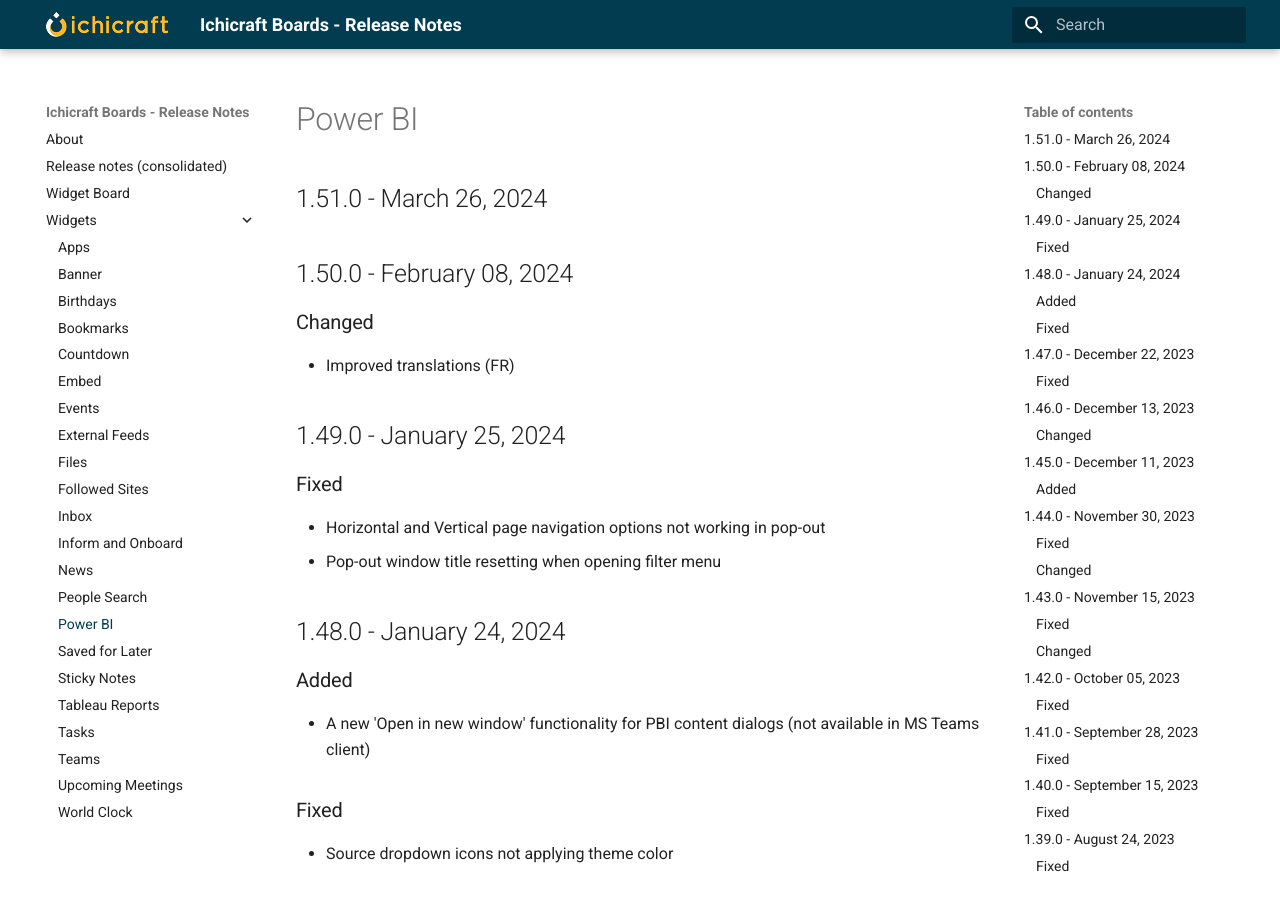
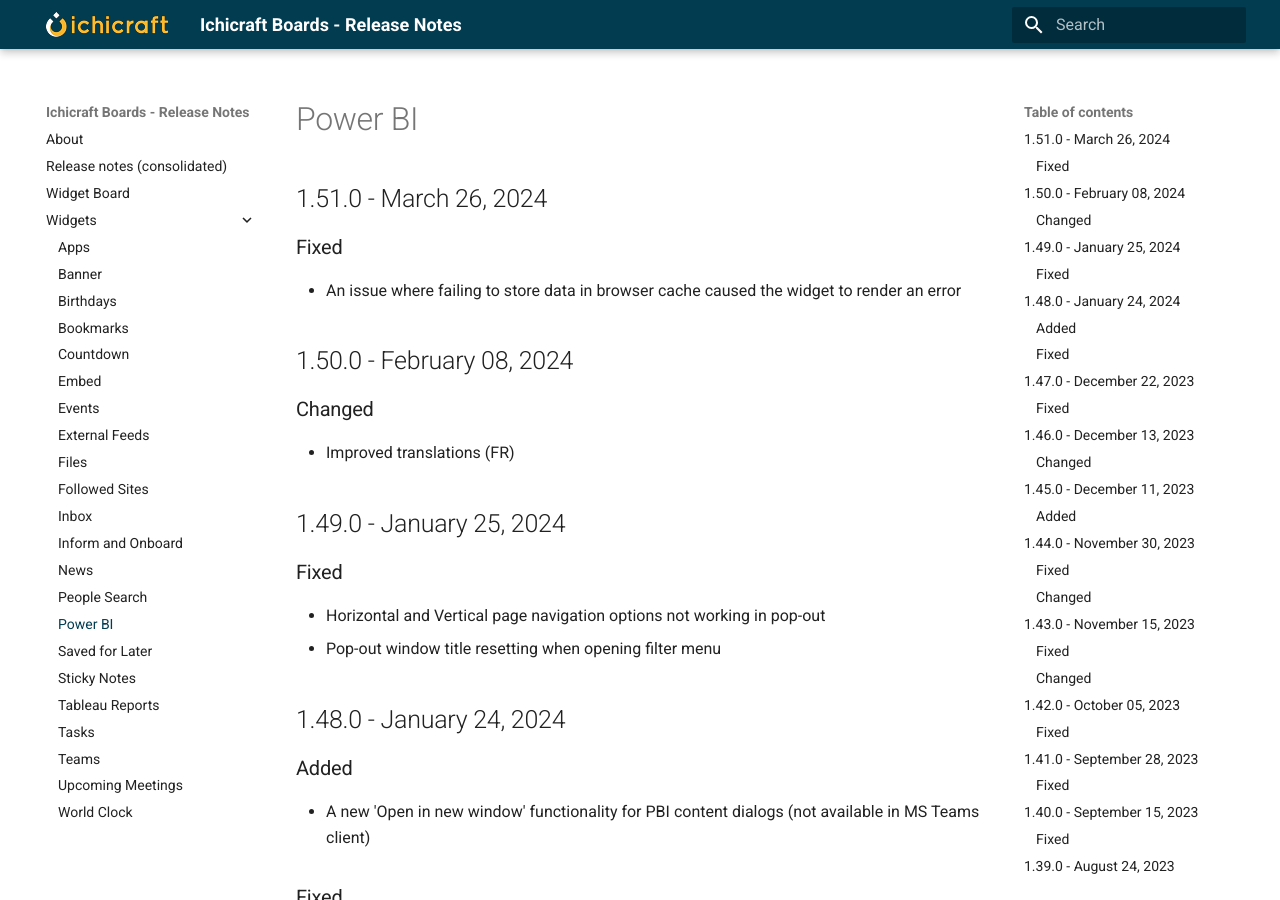
Before and after one commit to ichicraft/widgets-docs, an MkDocs documentation site: the page built from docs/Widgets/Power BI.md, in a window 1280 px wide and 900 px high. Built offline with MkDocs 1.6.1 and Material for MkDocs 9.7.7, drawn with Linux system fonts in a browser that asks for light colours.

Commit message:
documentation fix

```diff
--- a/docs/Widgets/Power BI.md
+++ b/docs/Widgets/Power BI.md
@@ -1,4 +1,7 @@
 ## 1.51.0 - March 26, 2024
+
+### Fixed
+- An issue where failing to store data in browser cache caused the widget to render an error
 
 ## 1.50.0 - February 08, 2024
 
```
Also changed, not shown: docs/Release-notes-(consolidated).md (+3 -0 lines).
